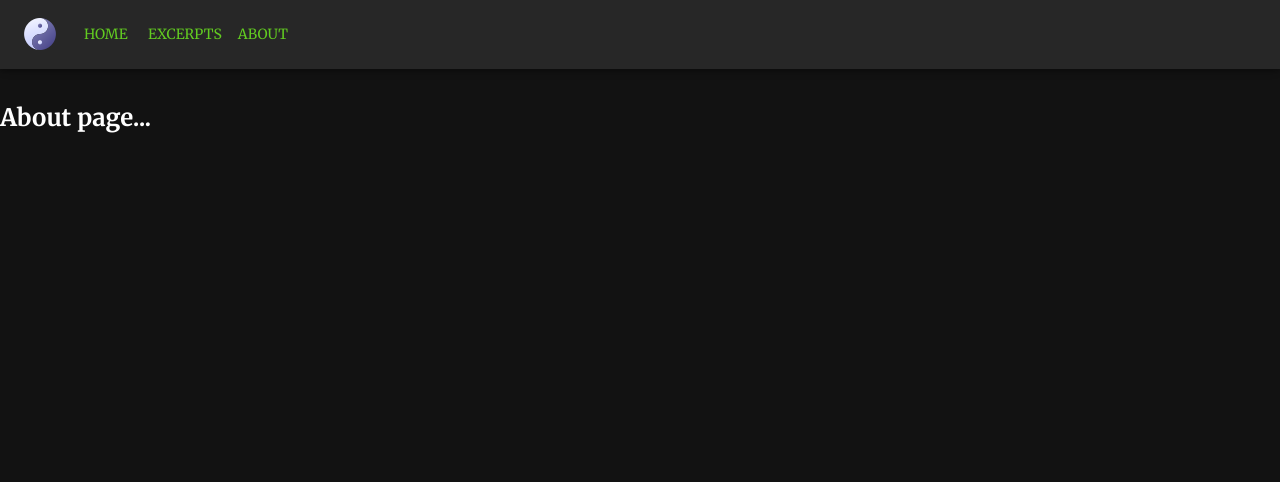
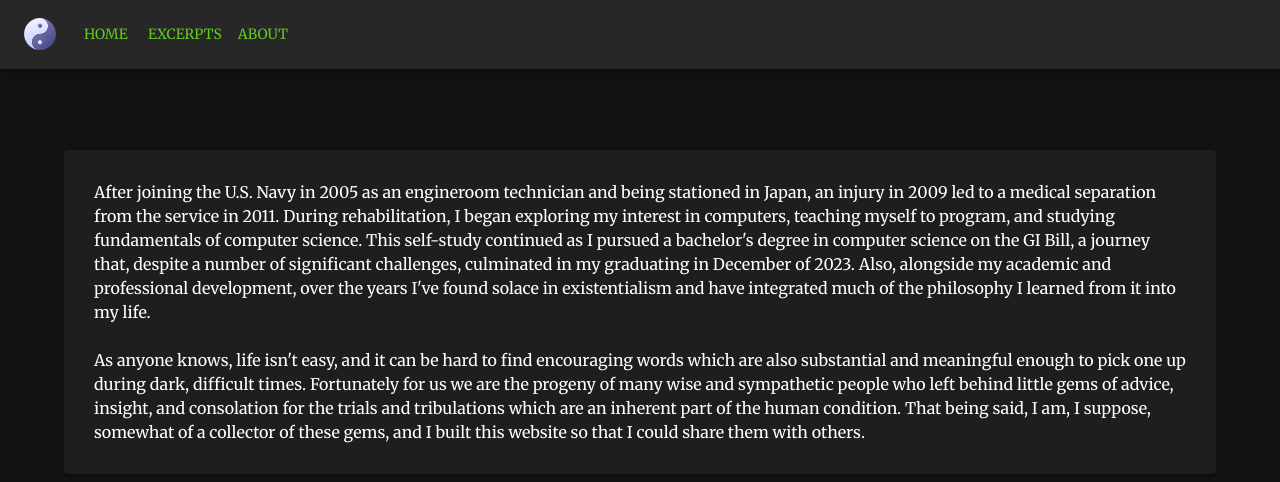
Before and after one commit to moylanm/personal-website, a Next.js app: page /about in a window 1280 px wide. Shown: the top 482 px of the page. Built offline with nearby package versions, Linux system fonts and the light colour scheme; what @mui/material-nextjs would draw is missing.

Commit message:
Add about page and associated styling

```diff
--- a/app/(main)/about/page.tsx
+++ b/app/(main)/about/page.tsx
@@ -1,3 +1,19 @@
+import { Grid2 } from '@mui/material';
+import { StyledCard, StyledContainer, StyledGrid2 } from '@/app/_ui/style';
+
 export default function Page() {
-  return <h2>About page...</h2>
-}
+	return (
+		<StyledContainer>
+			<StyledGrid2 container spacing={0}>
+				<Grid2>
+					<StyledCard>
+						After joining the U.S. Navy in 2005 as an engineroom technician and being stationed in Japan, an injury in 2009 led to a medical separation from the service in 2011. During rehabilitation, I began exploring my interest in computers, teaching myself to program, and studying fundamentals of computer science. This self-study continued as I pursued a bachelor&apos;s degree in computer science on the GI Bill, a journey that, despite a number of significant challenges, culminated in my graduating in December of 2023. Also, alongside my academic and professional development, over the years I&apos;ve found solace in existentialism and have integrated much of the philosophy I learned from it into my life.
+						<br />
+						<br />
+						As anyone knows, life isn&apos;t easy, and it can be hard to find encouraging words which are also substantial and meaningful enough to pick one up during dark, difficult times. Fortunately for us we are the progeny of many wise and sympathetic people who left behind little gems of advice, insight, and consolation for the trials and tribulations which are an inherent part of the human condition. That being said, I am, I suppose, somewhat of a collector of these gems, and I built this website so that I could share them with others.
+					</StyledCard>
+				</Grid2>
+			</StyledGrid2>
+		</StyledContainer>
+	);
+};
--- a/app/_ui/style.ts
+++ b/app/_ui/style.ts
@@ -1,8 +1,8 @@
 'use client'
 
-import { styled } from '@mui/system';
+import { Container, styled } from '@mui/system';
 import type { TableContainerProps } from '@mui/material';
-import { TableContainer } from '@mui/material';
+import { Card, Grid2, TableContainer } from '@mui/material';
 import Link, { type LinkProps } from 'next/link';
 
 export const StyledTableContainer = styled(TableContainer)<TableContainerProps>({
@@ -20,3 +20,20 @@ export const StyledLink = styled(Link)<LinkProps>({
 	textDecoration: 'none',
 	color: '#62CB31'
 });
+
+export const StyledContainer = styled(Container)({
+	marginTop: '150px',
+	marginBottom: '150px',
+	marginLeft: 'auto',
+	marginRight: 'auto',
+	maxWidth: '800px'
+});
+
+export const StyledGrid2 = styled(Grid2)({
+	alignItems: 'center',
+	justifyContent: 'center',
+});
+
+export const StyledCard = styled(Card)({
+	padding: '30px'
+})
```
